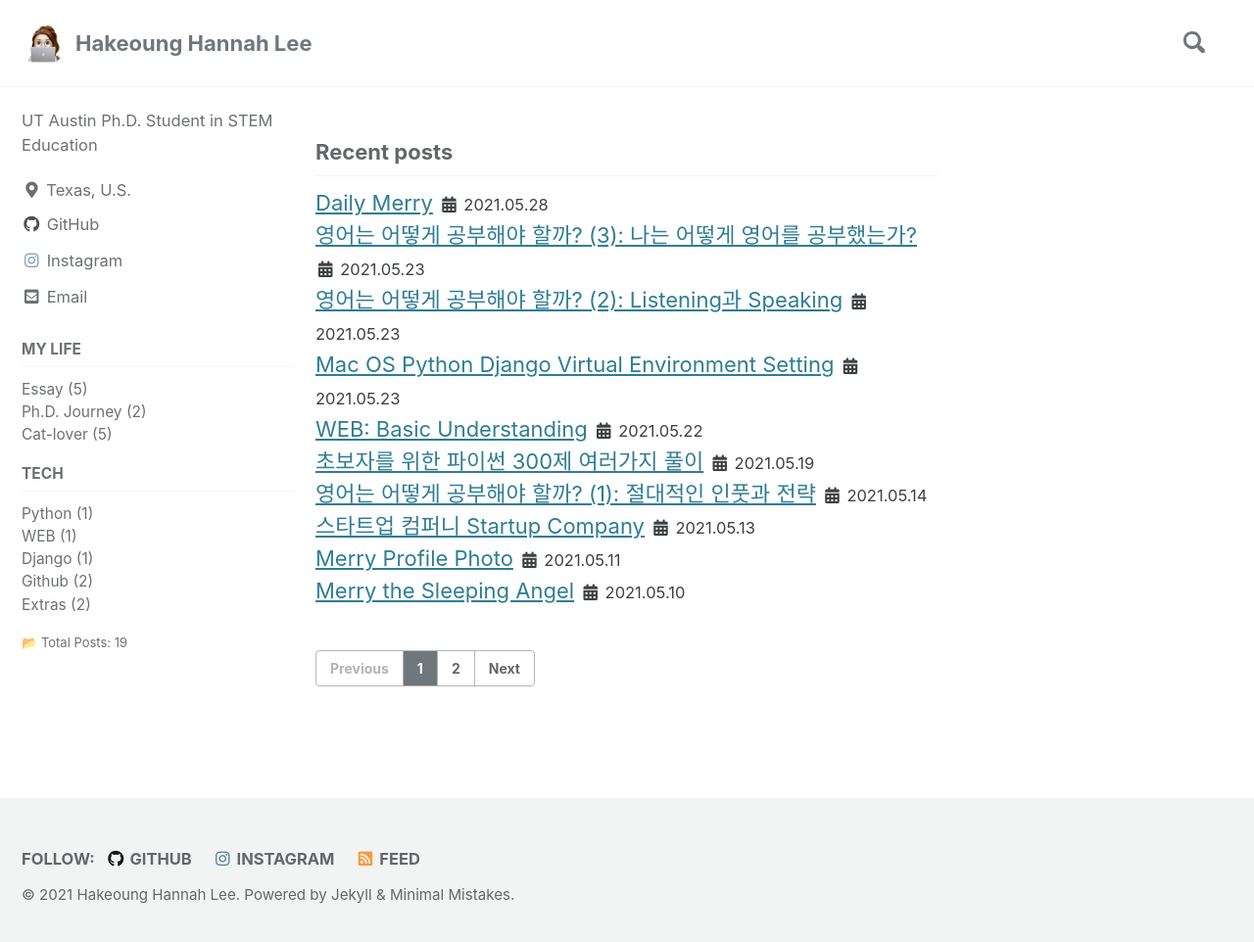
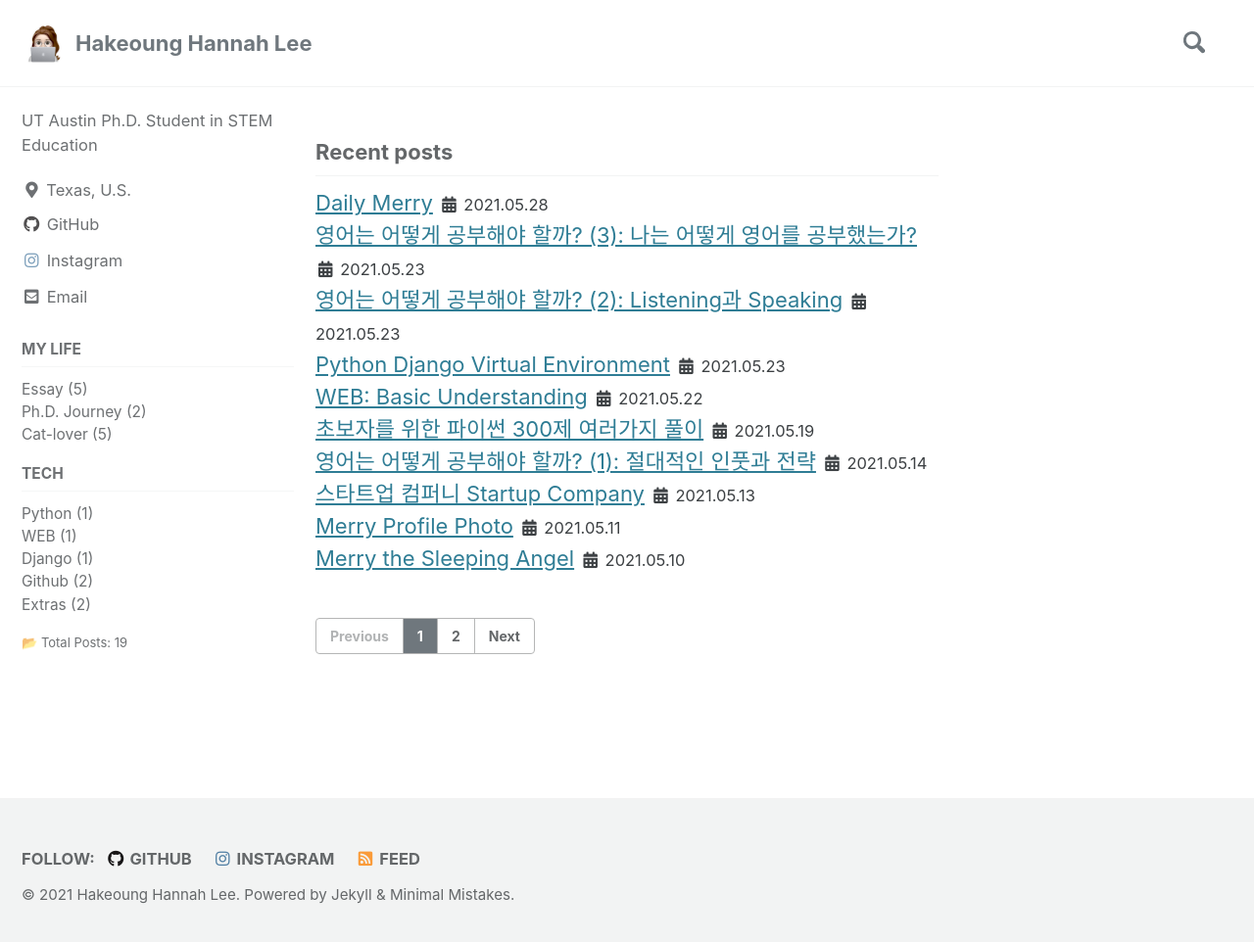
Before and after one commit to HakeoungLee/HakeoungLee.github.io, a Jekyll site: the page built from index.html, in a window 1280 px wide and 970 px high. Shown: the top 962 px of the window at 98% size. Built offline with Jekyll 4.4.1, drawn with Linux system fonts in a browser that asks for light colours; cached includes are drawn as plain includes; the list of posts is cut into pages by our own code; comment, search, counter and statistics services are not loaded.

Commit message:
Update 2021-05-23-Django1.md

```diff
--- a/_posts/2021-05-23-Django1.md
+++ b/_posts/2021-05-23-Django1.md
@@ -8,7 +8,7 @@ categories:
   - Django
 
 
-title:  "Mac OS Python Django Virtual Environment Setting"
+title:  "Python Django Virtual Environment"
 ---
 
 # Virtual Environment in Python
```
